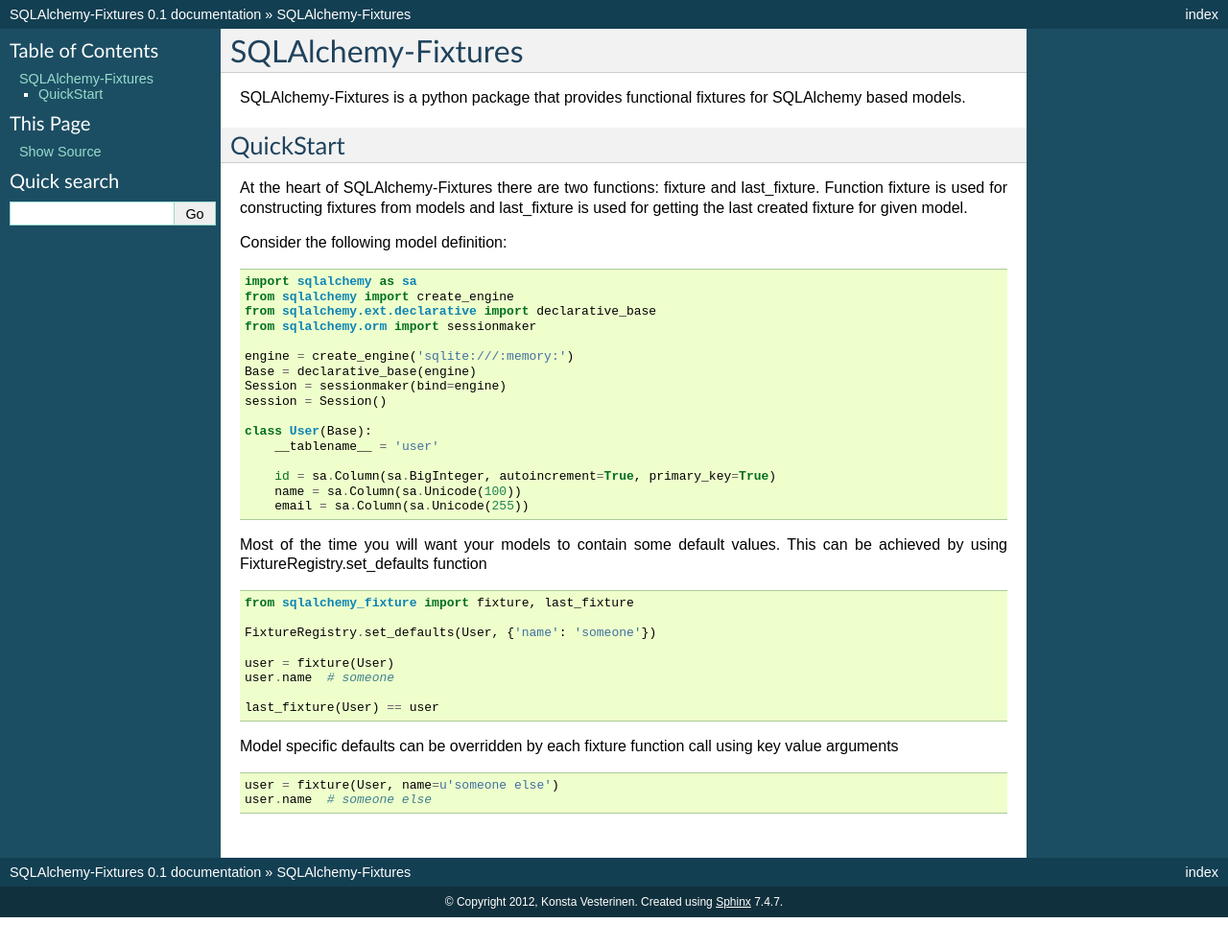
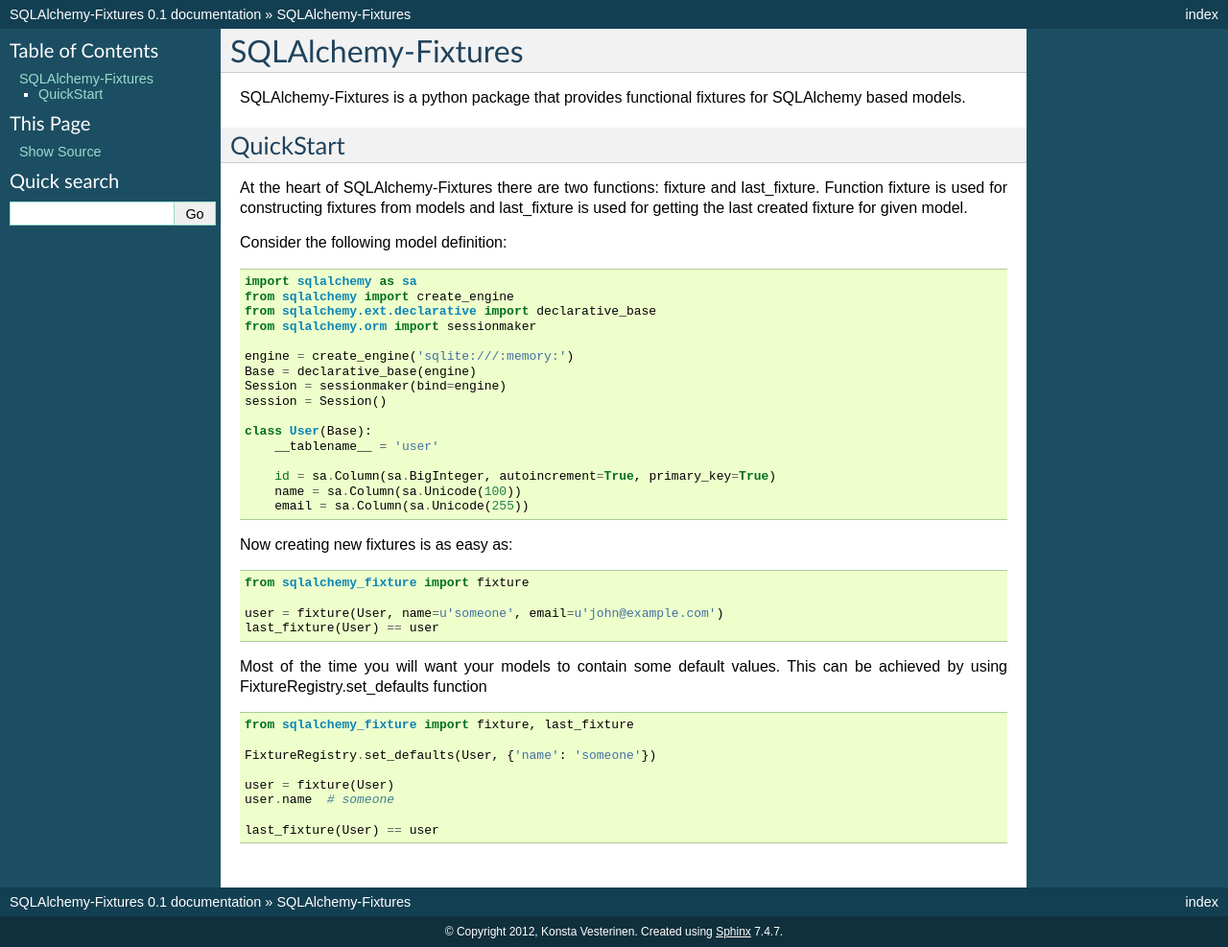
Before and after one commit to kvesteri/sqlalchemy-fixtures, a Sphinx documentation site: the page built from docs/index.rst, in a window 1280 px wide. Shown: the whole page at 96% size. Built offline with Sphinx 7.4.7, drawn with Linux system fonts in a browser that asks for light colours; before the commit the page ends 956 px from its top, so only the background shows below that.

Commit message:
updated docs

```diff
--- a/docs/index.rst
+++ b/docs/index.rst
@@ -33,6 +33,14 @@
         email = sa.Column(sa.Unicode(255))
 
 
+Now creating new fixtures is as easy as: ::
+
+    from sqlalchemy_fixture import fixture
+
+    user = fixture(User, name=u'someone', email=u'john@example.com')
+    last_fixture(User) == user
+
+
 Most of the time you will want your models to contain some default values. This can be
 achieved by using FixtureRegistry.set_defaults function
 ::
@@ -45,10 +53,3 @@
     user.name  # someone
 
     last_fixture(User) == user
-
-
-Model specific defaults can be overridden by each fixture function call using key value
-arguments ::
-
-    user = fixture(User, name=u'someone else')
-    user.name  # someone else
```
